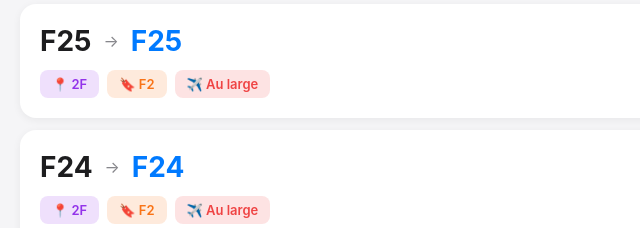
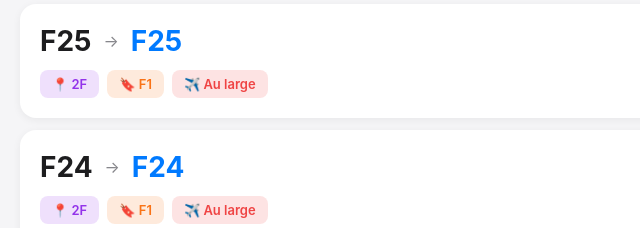
Before and after one commit to Teteouf/Parking-Aero-WebApp, a plain HTML site: page index.html in a window 1280 px wide. Shown: the part 11772-12000 px from the top of the page, 0-640 px from the left. Drawn offline with Linux system fonts and the light colour scheme.

Commit message:
corrections de portes + ajout de zone au F

```diff
--- a/index.html
+++ b/index.html
@@ -525,10 +525,10 @@
             {"parkingCode":"F92","gates":["F54"],"terminal":"2F","section":"F2","offsite":false,"ramp":false,"elevator":false},
             {"parkingCode":"F94","gates":["F55"],"terminal":"2F","section":"F2","offsite":false,"ramp":false,"elevator":false},
             {"parkingCode":"F96","gates":["F56"],"terminal":"2F","section":"F2","offsite":false,"ramp":false,"elevator":false},
-            {"parkingCode":"F25","gates":["F25"],"terminal":"2F","section":"F2","offsite":true,"ramp":false,"elevator":false},
-            {"parkingCode":"F24","gates":["F24"],"terminal":"2F","section":"F2","offsite":true,"ramp":false,"elevator":false},
-            {"parkingCode":"F21","gates":["F21"],"terminal":"2F","section":"F2","offsite":true,"ramp":false,"elevator":false},
-            {"parkingCode":"F23","gates":["F23"],"terminal":"2F","section":"F2","offsite":true,"ramp":false,"elevator":false},
+            {"parkingCode":"F25","gates":["F25"],"terminal":"2F","section":"F1","offsite":true,"ramp":false,"elevator":false},
+            {"parkingCode":"F24","gates":["F24"],"terminal":"2F","section":"F1","offsite":true,"ramp":false,"elevator":false},
+            {"parkingCode":"F21","gates":["F21"],"terminal":"2F","section":"F1","offsite":true,"ramp":false,"elevator":false},
+            {"parkingCode":"F23","gates":["F23"],"terminal":"2F","section":"F1","offsite":true,"ramp":false,"elevator":false},
             {"parkingCode":"F46","gates":["F46"],"terminal":"2F","section":"F2","offsite":true,"ramp":false,"elevator":false},
             {"parkingCode":"F45","gates":["F45"],"terminal":"2F","section":"F2","offsite":true,"ramp":false,"elevator":false},
             {"parkingCode":"F44","gates":["F44"],"terminal":"2F","section":"F2","offsite":true,"ramp":false,"elevator":false},
```
